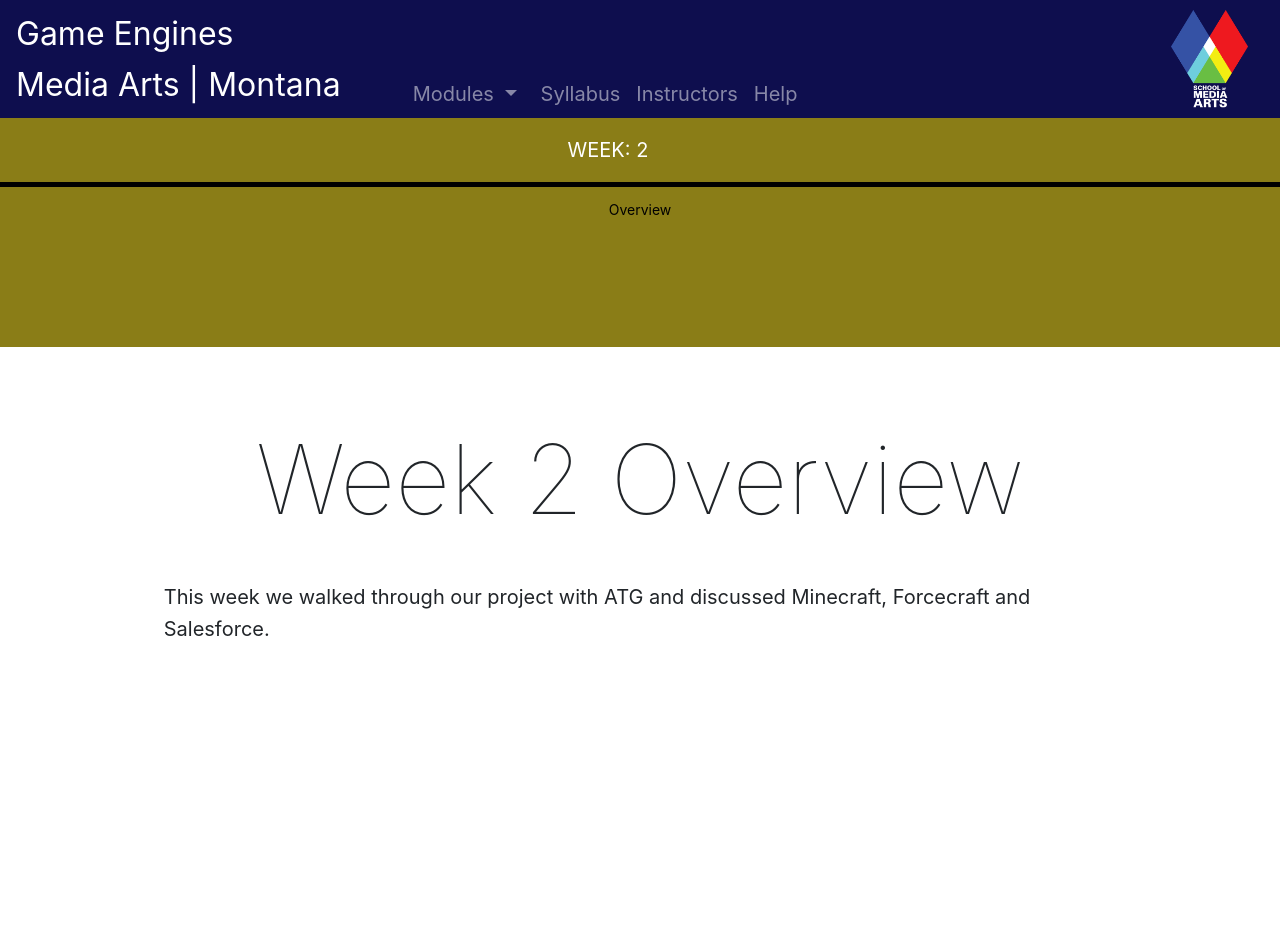
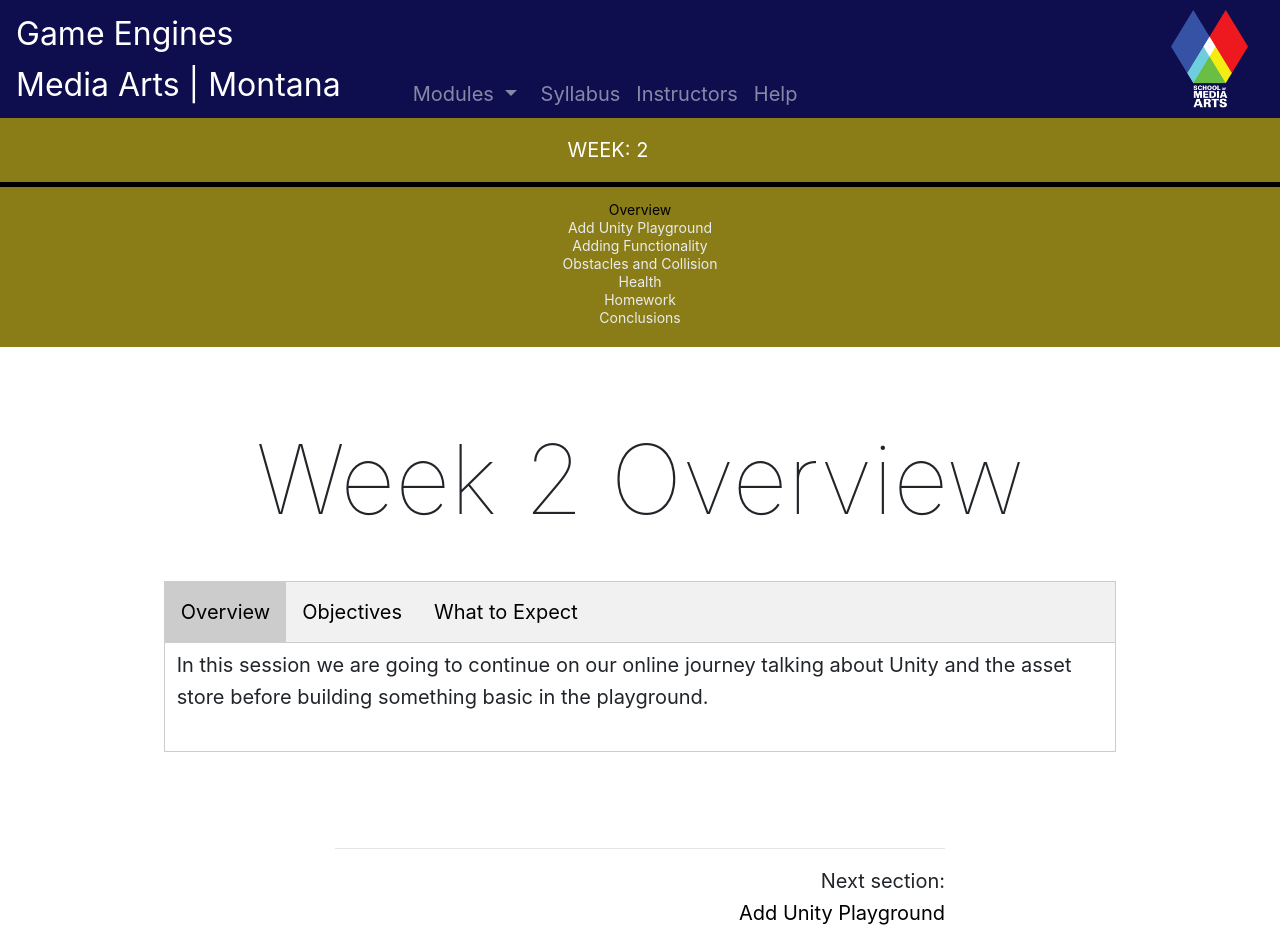
Before and after one commit to Montana-Media-Arts/460_GameEngines-Fall2022, a Jekyll site: the page built from modules/week-2/_posts/2017-01-01-overview.md, in a window 1280 px wide. Built offline with Jekyll 4.4.1, drawn with Linux system fonts in a browser that asks for light colours; nearby versions of some CDN libraries; before the commit the page ends 900 px from its top, so only the background shows below that.

Commit message:
added week 2

```diff
--- a/modules/week-2/_posts/2017-01-01-overview.md
+++ b/modules/week-2/_posts/2017-01-01-overview.md
@@ -5,4 +5,26 @@ module: 2
 
 # Week 2 Overview
 
-This week we walked through our project with ATG and discussed Minecraft, Forcecraft and Salesforce.
+<div class="tab">
+  <button class="tablinks active" onclick="openTab(event, 'Overview')">Overview</button>
+  <button class="tablinks" onclick="openTab(event, 'Objectives')">Objectives</button>
+  <button class="tablinks" onclick="openTab(event, 'Expect')">What to Expect</button>
+
+</div>
+
+<div id="Overview" class="tabcontent" style="display:block">
+<p>In this session we are going to continue on our online journey talking about Unity and the asset store before building something basic in the playground.</p>
+</div>
+
+<div id="Objectives" class="tabcontent">
+<p>At the conclusion of this week, students should:</p>
+<ul>
+<li>Add the Unity Playground.</li>
+<li>Build something in the Unity Playground.</li>
+
+</ul>
+</div>
+
+<div id="Expect" class="tabcontent">
+<p>Get familiar with the interface and design a simple game</p>
+</div>
```
Also changed, not shown: modules/week-2/_posts/2017-01-02-add-playground.md (added, +18 -0 lines), modules/week-2/_posts/2017-01-02-adding-functionality.md (added, +64 -0 lines), modules/week-2/_posts/2017-01-03-obstacles-collision.md (added, +52 -0 lines), modules/week-2/_posts/2017-01-04-health.md (added, +42 -0 lines), modules/week-2/_posts/2017-01-10-homework.md (added, +18 -0 lines), modules/week-2/_posts/2017-01-30-conclusion.md (added, +8 -0 lines).
